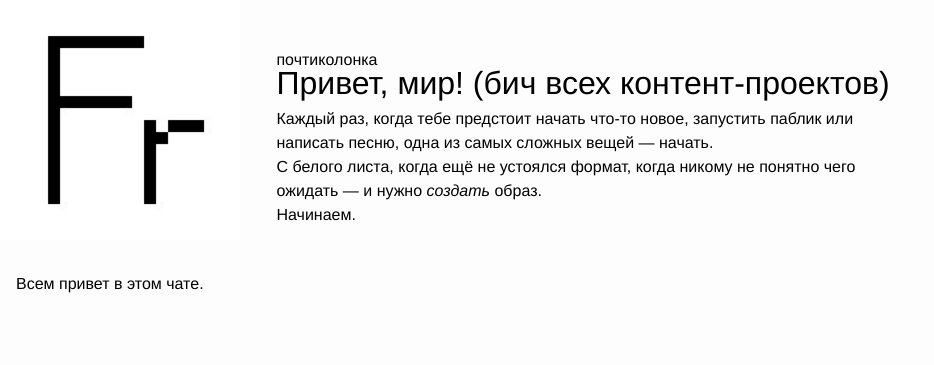
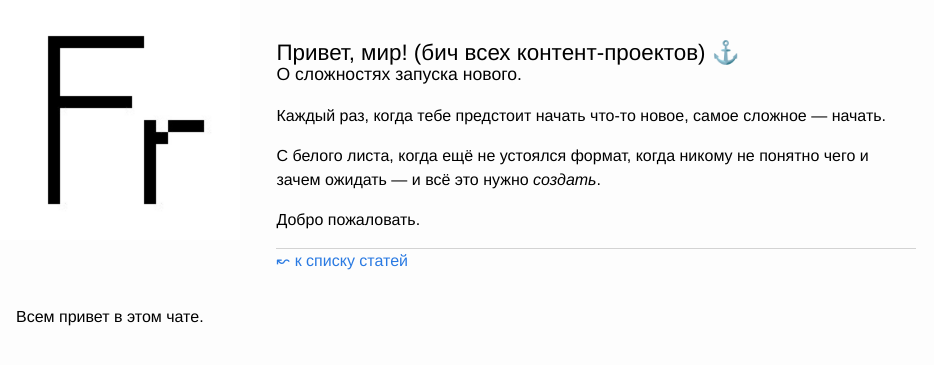
Before and after one commit to smirina/frontiermag.github.io, a Jekyll site: the page built from _posts/2014-06-20-hello-world.markdown, in a window 1280 px wide. Shown: the top 365 px of the page, without its empty margins (0-934 px from the left). Built offline with Jekyll 4.4.1, drawn with Linux system fonts in a browser that asks for light colours; comment, search, counter and statistics services are not loaded.

Commit message:
drafts + fix css

```diff
--- a/_layouts/post.html
+++ b/_layouts/post.html
@@ -1,14 +1,13 @@
 ---
 layout: default
 ---
-<div class="post">
-  <header class="post-header">
-    {% if page.tag %}<span class="post-header-tag">{{page.tag}}</span>{% endif %}
-    <h1 class="post-header-text">{{ page.title }}</h1>
+<article class="post">
+  <header>
+    {% if page.tag %}<span class="tag" rel="tag">{{page.tag}}</span>{% endif %}
+    <h1 class="post-header">{{ page.title }} <a class="permalink" href="{{page.permalink}}" rel="canonical permalink">⚓</a></h1>
+    {% if page.short %}<span class="post-short">{{page.short}}</span>{% endif %}
   </header>
+  {{ content }}
+</article>
 
-  <article class="post-content">
-  {{ content }}
-  </article>
-
-</div>
+<a class="back" href="{{site.url}}">к списку статей</a>
--- a/_posts/2014-06-20-hello-world.markdown
+++ b/_posts/2014-06-20-hello-world.markdown
@@ -2,12 +2,11 @@
 layout: post
 title:  "Привет, мир! (бич всех контент-проектов)"
 date:   2014-06-20 00:35:58
-tag: почтиколонка
-short: "О сложностях запуска новых проектов"
+short: "О сложностях запуска нового."
 published: true
 ---
-Каждый раз, когда тебе предстоит начать что-то новое, запустить паблик или написать песню, одна из самых сложных вещей — начать.
+Каждый раз, когда тебе предстоит начать что-то новое, самое сложное — начать.
 
-С белого листа, когда ещё не устоялся формат, когда никому не понятно чего ожидать — и нужно *создать* образ.
+С белого листа, когда ещё не устоялся формат, когда никому не понятно чего и зачем ожидать — и всё это нужно *создать*.
 
-Начинаем.
+Добро пожаловать.
--- a/css/main.css
+++ b/css/main.css
@@ -4,6 +4,7 @@
 * {
   margin: 0;
   padding: 0;
+  vertical-align: top;
 }
 
 html, body { height: 100%; }
@@ -56,24 +57,57 @@ a:visited { color: #205caa; }
 }
 
 
-.home h1 {
+.main-header {
   margin-bottom: 1rem;
-  font-size: 1.1rem;
+  font-size: 1.3rem;
 }
 
-.post-link { font-size: 1.4rem; margin-top: -0.8rem; display: inline-block;}
-.post-short { font-size: 1.1rem; }
+.tag { font-variant: small-caps;}
+
+.post-header { display: block; font-size: 1.4rem; line-height: 1.3rem; margin-top: -0.3rem;}
+.post-short { margin-top: 0.2rem; font-size: 1.1rem; line-height: 1.3rem;}
 
 
-.home ul {
+
+.main-posts {
   list-style: none;
   vertical-align: top;
+  margin-bottom: 2rem;
+}
+
+.main-post {
   margin-bottom: 2rem;
 }
 
 .post-header h1 {
   margin-top: -0.8rem;
   font-size: 1.4rem;
+}
+
+.post header {
+  margin-bottom: 1rem;
+}
+.post p {
+  margin-bottom: 1rem;
+}
+
+.post .permalink {
+  text-decoration: none;
+  color: lightgray;
+}
+.post .permalink:hover {
+  color: gray;
+}
+
+.back {
+  display: block;
+  border-top: 1px solid lightgray;
+  width: 100%;
+}
+.back:before {
+  content: '↜';
+  margin-right: 0.3rem;
+  display: inline-block;
 }
 
 /* Syntax highlighting styles */
@@ -151,16 +185,9 @@ a:visited { color: #205caa; }
     height: 15rem;
   }
 
-  .home h1 {
-    font-size: 2rem;
-  }
   .page-content {
     width: 40rem;
     margin-top: 3rem;
-  }
-
-  .post-header h1 {
-    font-size: 2rem;
   }
 }
 
```
Also changed, not shown: _includes/head.html (+16 -3 lines), _posts/2014-06-21-inline-block.markdown (added, +10 -0 lines), _posts/2014-06-22-bad-work.markdown (added, +8 -0 lines), index.html (+10 -18 lines).
